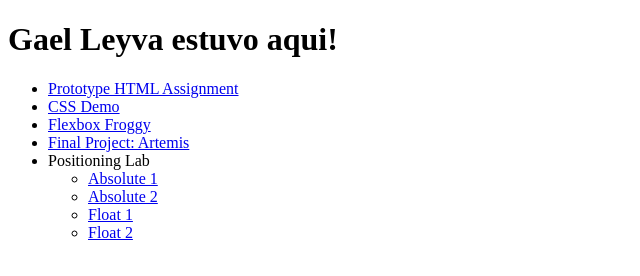
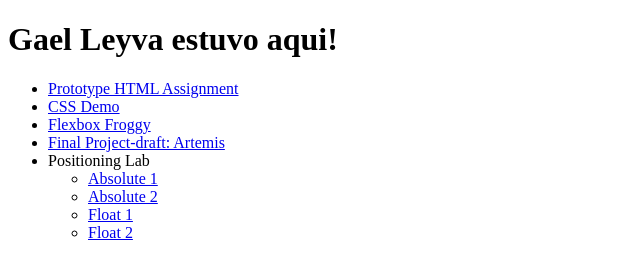
Before and after one commit to gael-leyva/ifsc-11003, a plain HTML site: page index.html in a window 1280 px wide. Shown: the full height of the page, 0-640 px from the left. Drawn offline with Linux system fonts and the light colour scheme.

Commit message:
added link for final-project-draft

```diff
--- a/index.html
+++ b/index.html
@@ -13,7 +13,7 @@
             <li><a href="prototype/index.html">Prototype HTML Assignment<a></li>
             <li><a href="css-demo/index.html">CSS Demo<a></li>
             <li><a href="css-demo/index.html">Flexbox Froggy<a></li>
-            <li><a href="final-project-draft/index.html">Final Project: Artemis</a></li>
+            <li><a href="final-project-draft/index.html">Final Project-draft: Artemis</a></li>
             <li>Positioning Lab
                 <ul>
                     <li><a href="positioning-lab/absolute-1.html">Absolute 1<a></li>
```
